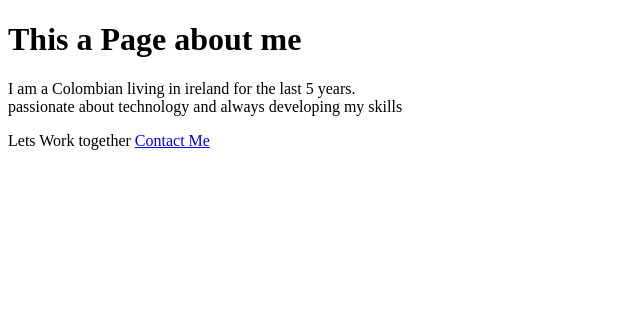
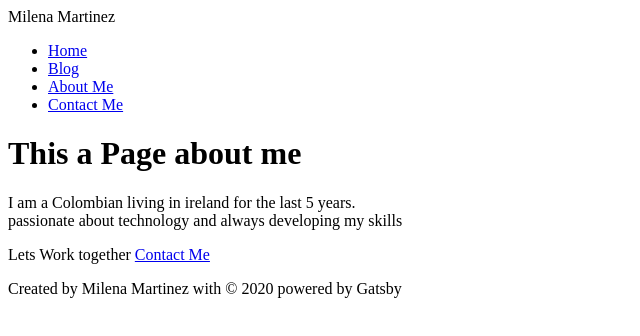
Before and after one commit to MilenaMar/gatsbyIntro, a Gatsby site: page /about in a window 1280 px wide. Shown: the whole page, without its empty margins (0-640 px from the left). Built offline with nearby package versions, Linux system fonts and the light colour scheme; Gatsby itself is replaced by a stand-in of ours.

Commit message:
header and navigation added

```diff
--- /dev/null
+++ b/src/components/footer.js
@@ -0,0 +1,11 @@
+import React from 'react';
+
+const Footer = () => {
+    return (
+        <footer>
+            <p>Created by Milena Martinez with © 2020 powered by Gatsby</p>
+        </footer>
+    )
+}
+
+export default Footer;
--- /dev/null
+++ b/src/components/header.js
@@ -0,0 +1,20 @@
+import { Link } from 'gatsby'
+import React from 'react';
+
+const Header = () => {
+    return (
+        <header>
+        Milena Martinez
+        <nav>
+          <ul>
+          <li><Link to="/">Home</Link></li>
+          <li><Link to="/blog">Blog</Link></li>
+          <li><Link to="/about">About Me</Link></li>
+          <li><Link to="/contact">Contact Me</Link></li>
+        </ul>
+        </nav>
+        </header>
+    )
+}
+
+export default Header;
--- a/src/pages/about.js
+++ b/src/pages/about.js
@@ -1,13 +1,17 @@
 import React from "react";
 import {Link} from "gatsby"
+import Footer from "../components/footer";
+import Header from "../components/header";
 
 const AboutPage = () =>  {
     return (
         <div>
+        <Header/>
             <h1>This a Page about me</h1>
             <p>I am a Colombian living in ireland for the last 5 years.<br/>
              passionate about technology and always developing my skills</p>
              <p>Lets Work together <Link to="/contact">Contact Me</Link></p>
+             <Footer/>
         </div>
     )
 }
--- a/src/pages/blog.js
+++ b/src/pages/blog.js
@@ -1,10 +1,14 @@
 import React from "react"
+import Footer from "../components/footer"
+import Header from "../components/header";
 
 const BlogPage = () => {
   return (
     <div>
+    <Header/>
       <h1>My Blog</h1>
       <p>Posts will show here later on!</p>
+      <Footer/>
     </div>
   )
 }
--- a/src/pages/contact.js
+++ b/src/pages/contact.js
@@ -1,10 +1,14 @@
 import React from "react";
+import Footer from "../components/footer";
+import Header from "../components/header";
 
 const ContactPage = () => {
     return (
         <div>
+        <Header/>
         <h1>To contact me</h1>
             <p>You can contact me on my <a href="https://www.linkedin.com/in/milena-martinez-caceres-380729ab/" target="_blank" rel="noreferrer">LinkedIn</a> ! </p>
+        <Footer/>
         </div>
     )
 }
--- a/src/pages/index.js
+++ b/src/pages/index.js
@@ -1,13 +1,17 @@
 import React from "react"
 import {Link} from 'gatsby'
+import Footer from "../components/footer"
+import Header from "../components/header"
 
 const IndexPage = () => {
   return (
     <div>
+    <Header/>
       <h1>This is a Home page</h1>
       <h2>Hi I am Milena a Full-stack developer</h2>
       <Link to="/about">About me</Link>
       <p>Need a developer? <Link to="/contact">Contact Me</Link></p>
+      <Footer/>
     </div>
   )
 }
```
